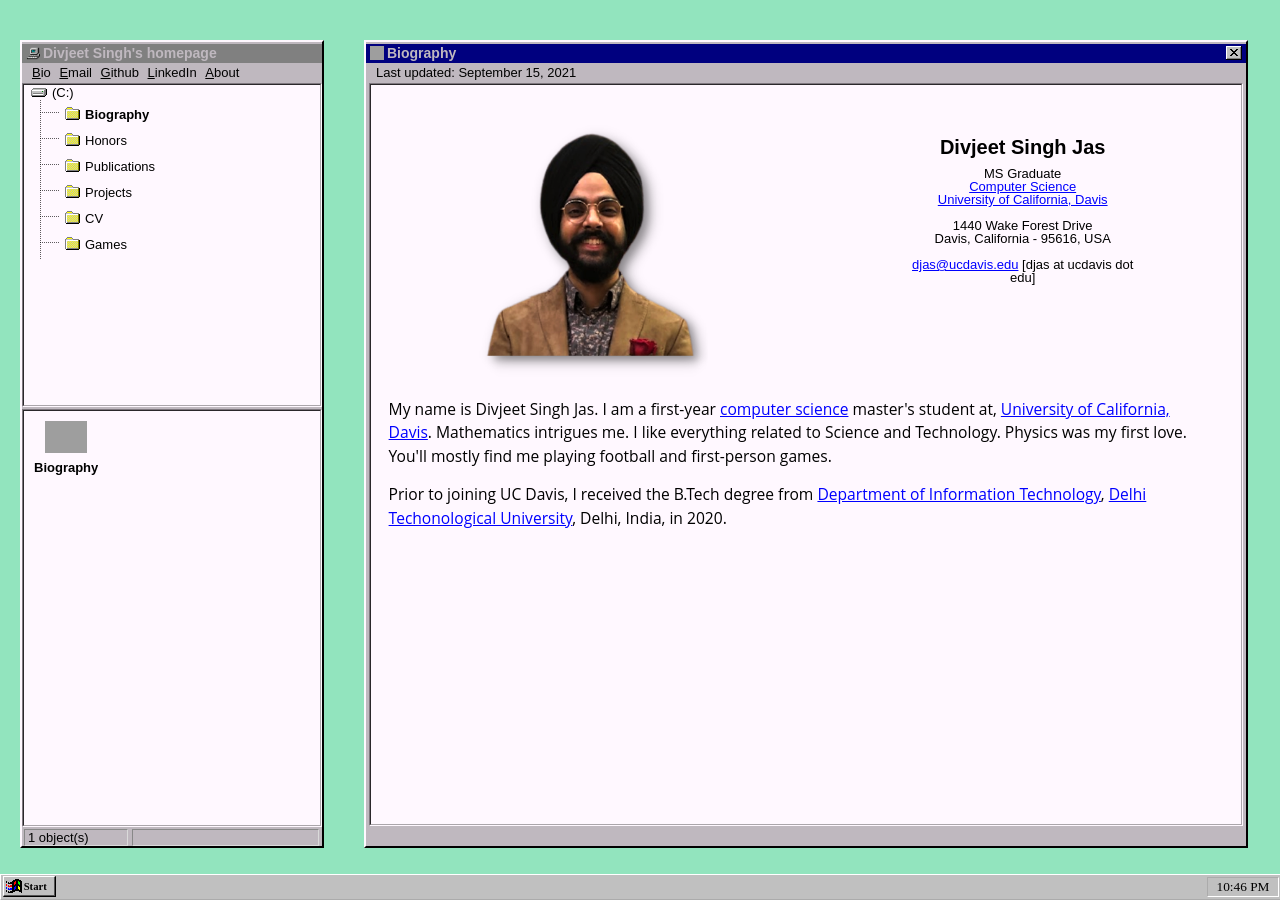
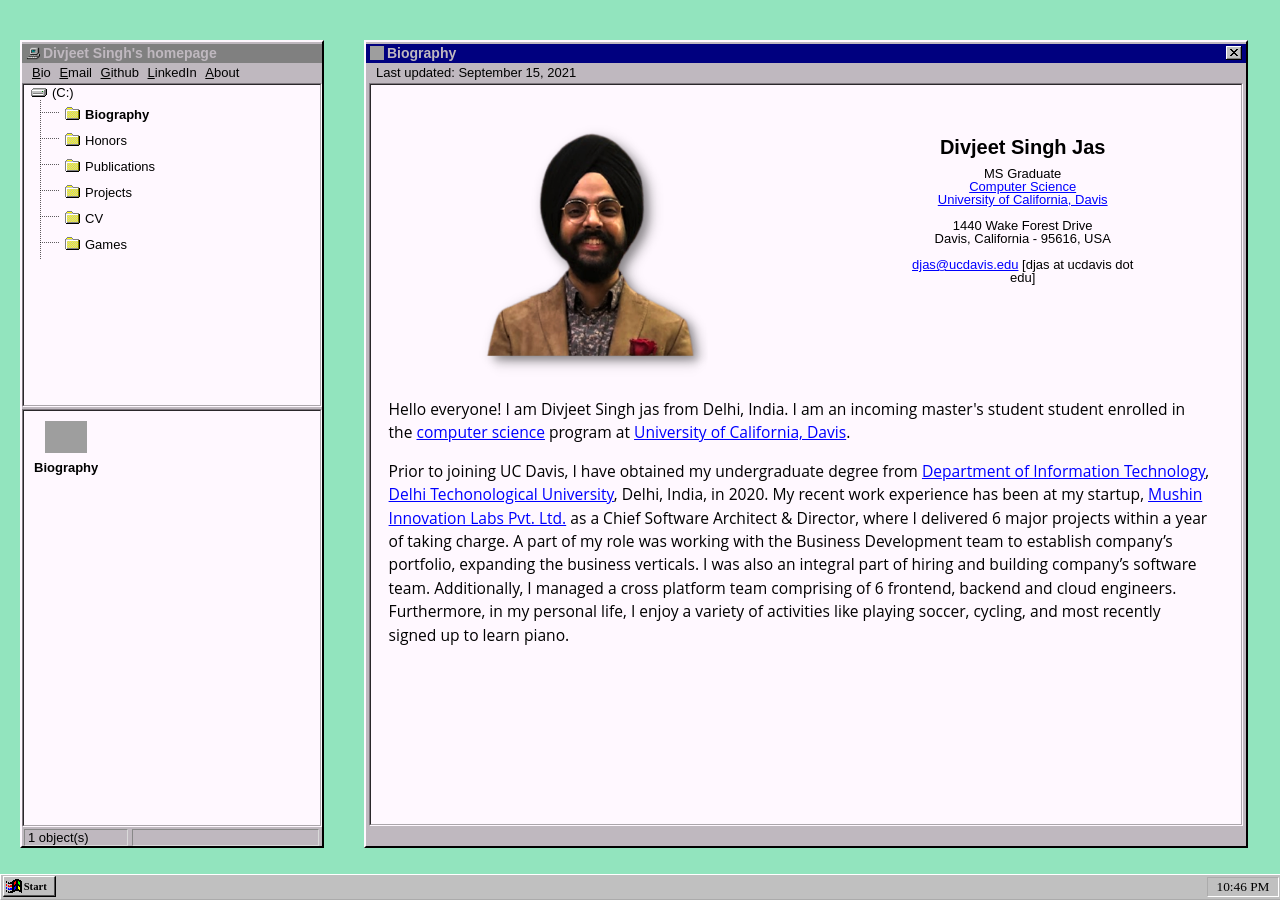
Before and after one commit to singhdivjeet/portfolio-website, a Jekyll site: the page built from _bio/bio.html, in a window 1280 px wide. Built offline with Jekyll 4.4.1, drawn with Linux system fonts in a browser that asks for light colours; grey boxes are pictures that could not be loaded.

Commit message:
Update bio.html

```diff
--- a/_bio/bio.html
+++ b/_bio/bio.html
@@ -50,9 +50,13 @@ permalink: /bio/index.html
 </div>
 <div class="bio_statement">
     <p>
-        My name is Divjeet Singh Jas. I am a first-year  <a href="https://cs.ucdavis.edu/" target="_blank">computer science</a> master's student at, <a href="https://www.ucdavis.edu/" target="_blank">University of California, Davis</a>. Mathematics intrigues me. I like everything related to Science and Technology. Physics was my first love. You'll mostly find me playing football and first-person games.
+
+        Hello everyone! I am Divjeet Singh jas from Delhi, India. I am an incoming master's student student enrolled in the <a href="https://cs.ucdavis.edu/" target="_blank">computer science</a> program at <a href="https://www.ucdavis.edu/" target="_blank">University of California, Davis</a>.
     </p>
     <p>
-        Prior to joining UC Davis, I received the B.Tech degree from <a href="http://www.dtu.ac.in/Web/Departments/InformationTechnology/about/" target="_blank">Department of Information Technology</a>, <a href="http://dtu.ac.in/" target="_blank">Delhi Techonological University</a>, Delhi, India, in 2020.
+        Prior to joining UC Davis, I have obtained my undergraduate degree from <a href="http://www.dtu.ac.in/Web/Departments/InformationTechnology/about/" target="_blank">Department of Information Technology</a>, <a href="http://dtu.ac.in/" target="_blank">Delhi Techonological University</a>, Delhi, India, in 2020.
+        My recent work experience has been at my startup, <a href="https://www.mushinlabs.com/" target="_blank">Mushin Innovation Labs Pvt. Ltd.</a> as a Chief Software Architect & Director, where I delivered 6 major projects within a year of taking charge.
+        A part of my role was working with the Business Development team to establish company’s portfolio, expanding the business verticals. I was also an integral part of hiring and building company’s software team. Additionally, I managed a cross platform team comprising of 6 frontend, backend and cloud engineers.
+        Furthermore, in my personal life, I enjoy a variety of activities like playing soccer, cycling, and most recently signed up to learn piano.
     </p>
 </div>
```
